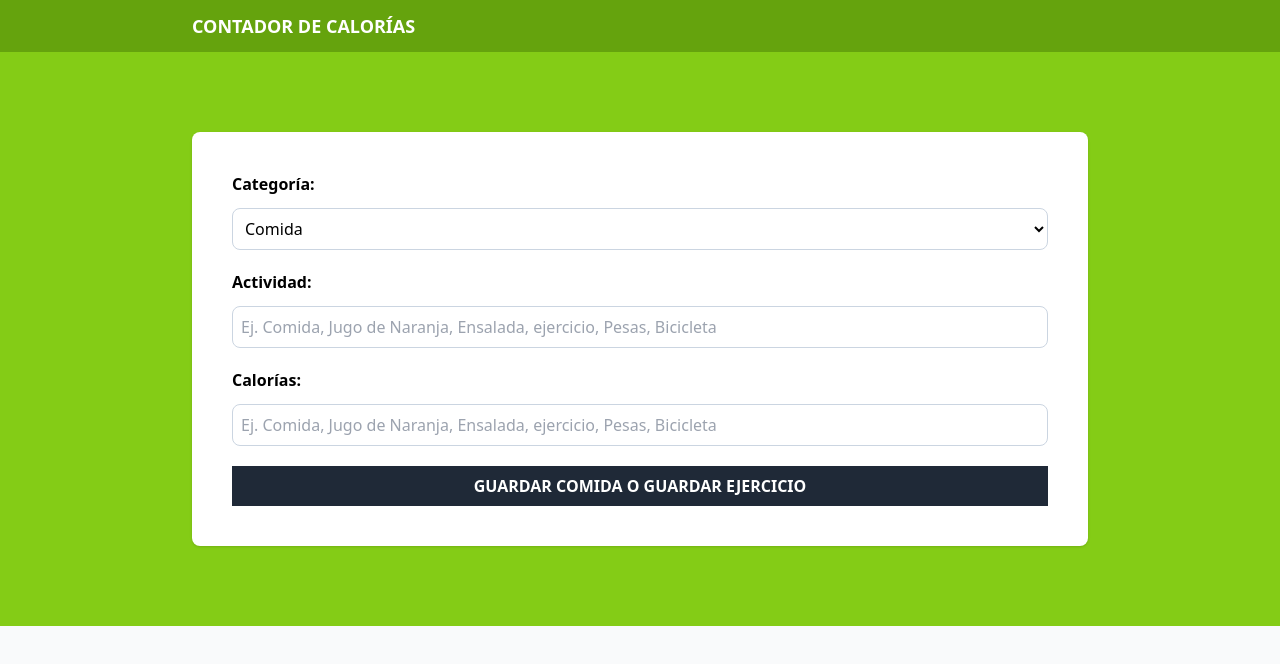
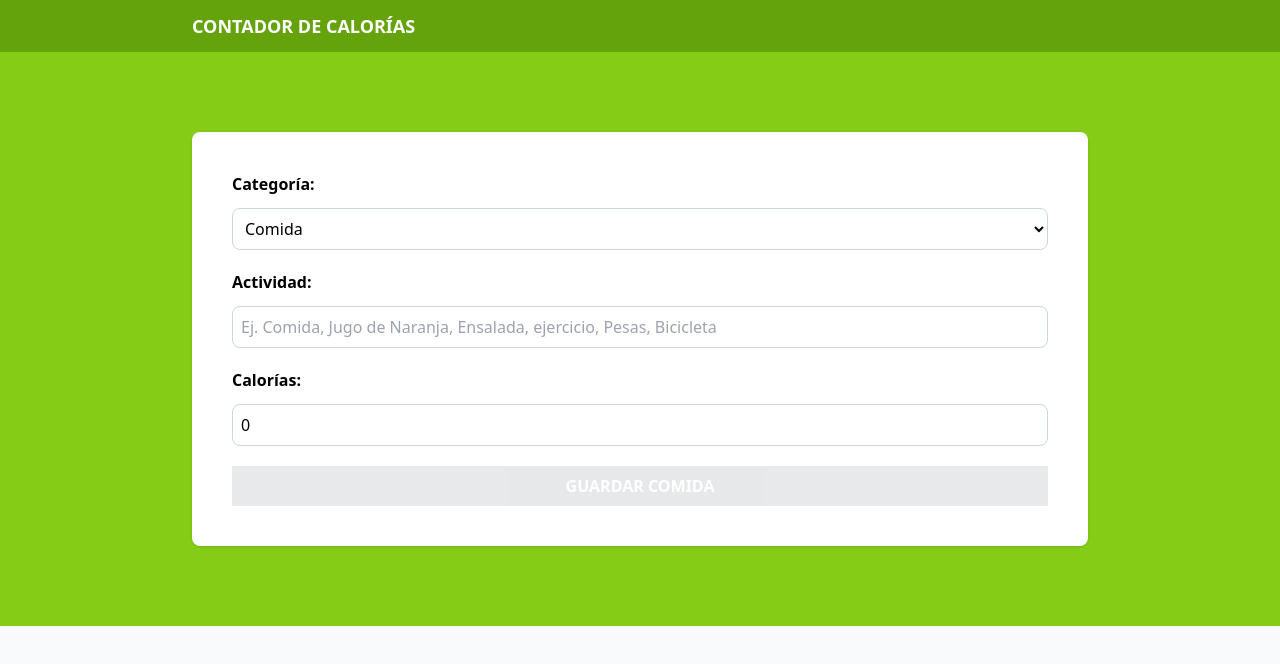
Before and after one commit to DanielPAyala/react_calorie-tracker, a React (Vite) app: page / in a window 1280 px wide. Shown: the top 664 px of the page. Built offline with nearby package versions, Linux system fonts and the light colour scheme.

Commit message:
Store activity in the state and validate the form

```diff
--- a/src/components/Form.tsx
+++ b/src/components/Form.tsx
@@ -1,6 +1,30 @@
+import { useState, ChangeEvent } from 'react';
 import { categories } from '../data/categories';
+import type { Activity } from '../types';
 
 export default function Form() {
+  const [activity, setActivity] = useState<Activity>({
+    category: 1,
+    name: '',
+    calories: 0,
+  });
+
+  const handleChange = (
+    e: ChangeEvent<HTMLSelectElement> | ChangeEvent<HTMLInputElement>
+  ) => {
+    const isNumberField = ['category', 'calories'].includes(e.target.id);
+
+    setActivity({
+      ...activity,
+      [e.target.id]: isNumberField ? +e.target.value : e.target.value,
+    });
+  };
+
+  const isValidActivity = (): boolean => {
+    const { name, calories } = activity;
+    return name.trim() !== '' && calories > 0;
+  };
+
   return (
     <form className='space-y-5 bg-white shadow p-10 rounded-lg'>
       <div className='grid grid-cols-1 gap-3'>
@@ -11,6 +35,8 @@
           className='border border-slate-300 p-2 rounded-lg w-full bg-white'
           name='category'
           id='category'
+          value={activity.category}
+          onChange={handleChange}
         >
           {categories.map((category) => (
             <option key={category.id} value={category.id}>
@@ -21,14 +47,16 @@
       </div>
 
       <div className='grid grid-cols-1 gap-3'>
-        <label htmlFor='activity' className='font-bold'>
+        <label htmlFor='name' className='font-bold'>
           Actividad:
         </label>
         <input
           type='text'
-          id='activity'
+          id='name'
           className='border border-slate-300 p-2 rounded-lg w-full bg-white'
           placeholder='Ej. Comida, Jugo de Naranja, Ensalada, ejercicio, Pesas, Bicicleta'
+          value={activity.name}
+          onChange={handleChange}
         />
       </div>
 
@@ -41,13 +69,16 @@
           id='calories'
           className='border border-slate-300 p-2 rounded-lg w-full bg-white'
           placeholder='Ej. Comida, Jugo de Naranja, Ensalada, ejercicio, Pesas, Bicicleta'
+          value={activity.calories}
+          onChange={handleChange}
         />
       </div>
 
       <input
         type='submit'
-        className='bg-gray-800 hover:bg-gray-900 cursor-pointer w-full p-2 text-white font-bold uppercase'
-        value='Guardar Comida o Guardar Ejercicio'
+        className='bg-gray-800 disabled:opacity-10 hover:bg-gray-900 cursor-pointer w-full p-2 text-white font-bold uppercase'
+        value={activity.category === 1 ? 'Guardar Comida' : 'Guardar Ejercicio'}
+        disabled={!isValidActivity()}
       />
     </form>
   );
--- a/src/types/index.ts
+++ b/src/types/index.ts
@@ -2,3 +2,9 @@
   id: number;
   name: string;
 };
+
+export type Activity = {
+  category: Category['id'];
+  name: string;
+  calories: number;
+};
```
